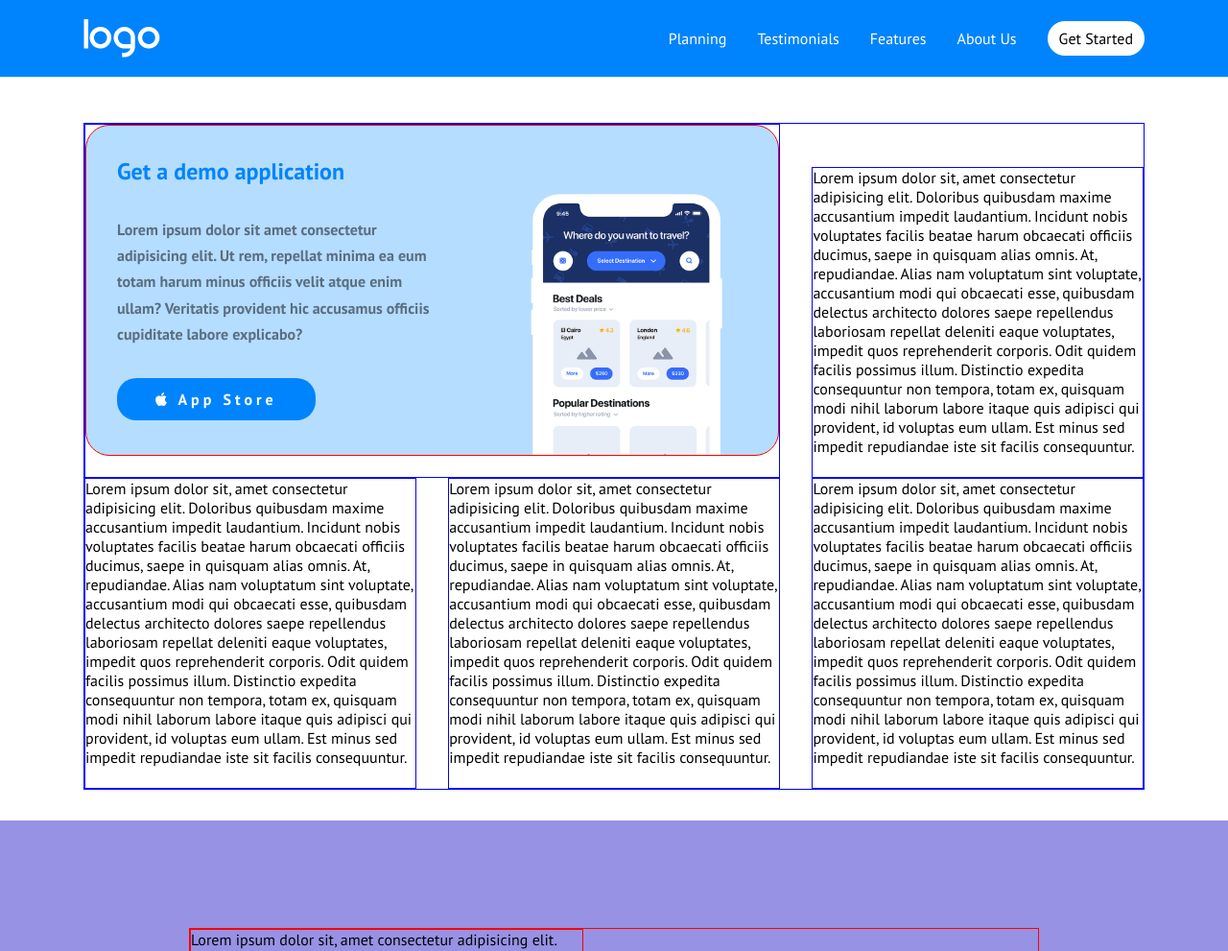
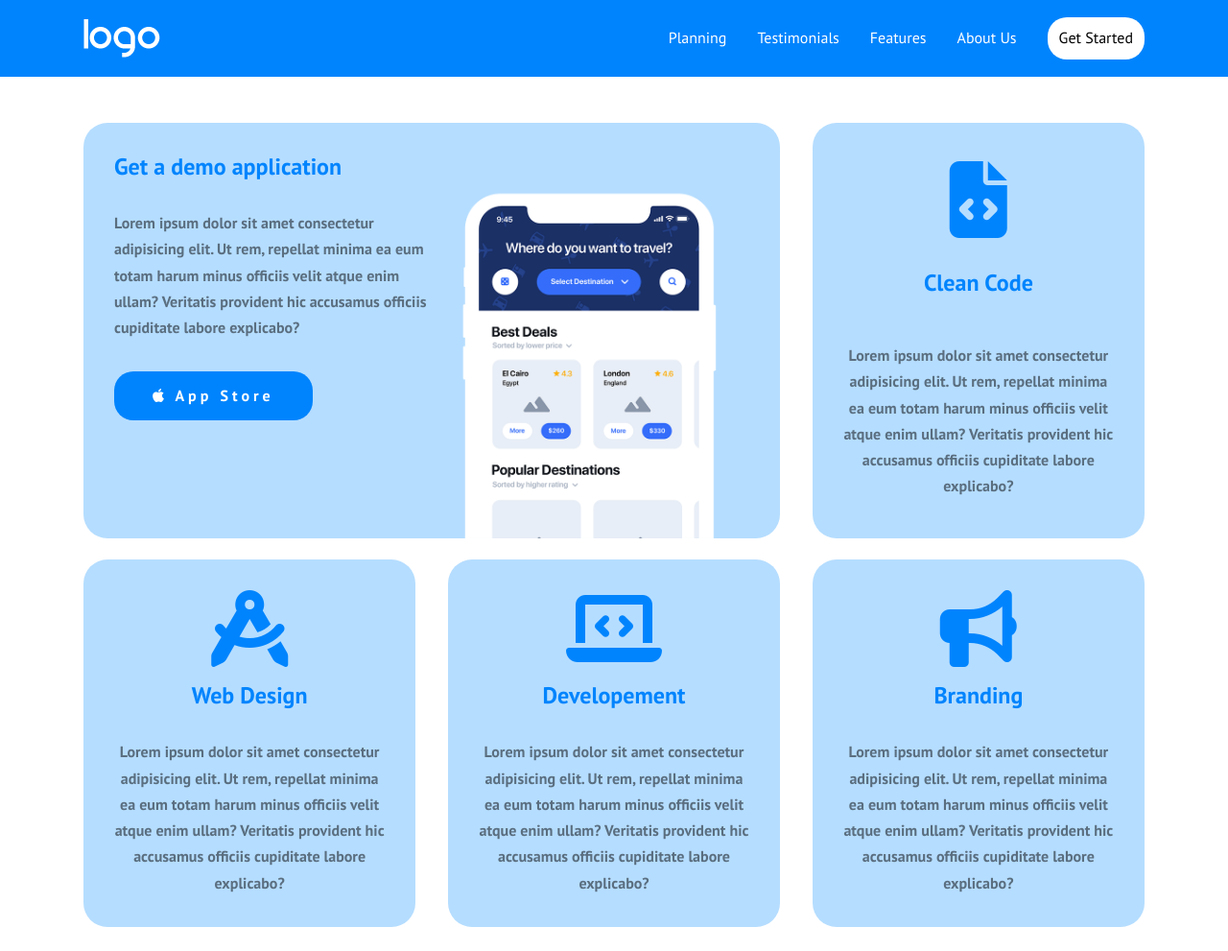
Before and after one commit to cibs84/htmlcss-responsive-layout, a plain HTML site: page index.html in a window 1280 px wide. Shown: the top 991 px of the page at 96% size. Drawn offline with Linux system fonts and the light colour scheme.

Commit message:
SECTION Features completed

```diff
--- a/css/style.css
+++ b/css/style.css
@@ -8,6 +8,7 @@
 /* COMMON */
 body {
     font-family: 'PT Sans', sans-serif;
+    line-height: 1.7rem;
 }
 a {
     text-decoration: none;
@@ -47,35 +48,18 @@ header .container nav.flex-container {
     justify-content: space-between;
     align-items: center;
     color: white;
-
-    /* TEST */
-    /* background-color: green; */
-}
-
-header .container nav.flex-container .logo {
-    /* TEST */
-    /* background-color: orange; */
 }
 
 header .container nav.flex-container .burger-menu {
     font-size: 1.5rem;
-
-    /* TEST */
-    /* background-color: orange; */
 }
 
 header .container nav.flex-container ul.flex-container {
     display: none;
-
-    /* TEST */
-    /* background-color: purple; */
 }
 
 header .container nav.flex-container ul.flex-container li {
     margin-left: 2rem;
-
-    /* TEST */
-    /* background-color: orange; */
 }
 
 /* MAIN */
@@ -88,64 +72,64 @@ header .container nav.flex-container ul.flex-container li {
 
 #features .container .columns.flex-container {
     flex-wrap: wrap;
-
-    /* TEST */
-    border: 1px solid red;
 }
 
 #features .container .columns.flex-container .col {
     width: 100%;
     padding-bottom: 1.4rem;
-
-    /* TEST */
-    border: 1px solid blue;
 }
 
-#features .col .card.flex-container {
-    flex-wrap: wrap;
+#features .col:first-child .card.flex-container {
     justify-content: center;
+    align-items: flex-start;
+    padding-bottom: 0;
+    text-align: left;
+}
+
+#features .col .card {
     background-color: #b5ddff;
     padding: 2rem;
     border-radius: 25px;
-
-    /* TEST */
-    border: 1px solid red;
+    text-align: center;
+    height: 100%;
+    justify-content: center;
+    align-items: center;
+    flex-wrap: wrap;
 }
 
-#features .col .card.flex-container:first-child {
-    padding-bottom: 0;
+#features .col .card .icon {
+    width: 100%;
+    color: #0084fd;
+    font-size: 5rem;
+    margin-bottom: 1rem;
 }
 
-#features .col .card.flex-container .text h2 {
+#features .col .card h2 {
     color: #0084fd;
     font-size: 1.5rem;
 }
 
-#features .col .card.flex-container .text p {
+#features .col .card p {
     line-height: 1.7rem;
-    margin: 2rem 0;
+    margin-top: 2rem;
     font-weight: 600;
     color: #5a6e7f;
 }
 
-#features .col .card.flex-container .text a {
+#features .col .card .text a {
     font-weight: 600;
     color: white;
+    letter-spacing: 0.25rem;
     background-color: #0084fd;
     border-radius: 20px;
     padding: 12px 40px;
-    letter-spacing: 0.25rem;
-}
-
-#features .col .card.flex-container .image {
+    margin-top: 2rem;
 }
 
 #features .col .card.flex-container img {
     width: 250px;
     margin-top: 2rem;
 }
-
-
 
 /* SECTION - Assets */
 #assets {
@@ -295,12 +279,6 @@ footer .container > div {
     /* SECTION - Features */
     #features .container .columns.flex-container {
         justify-content: space-between;
-        align-items: flex-end;
-        /* margin-left: -1.4rem;
-        margin-right: -1.4rem; */
-
-        /* TEST */
-        border: 1px solid blue;
     }
 
     #features .container .columns.flex-container .col {
@@ -309,9 +287,6 @@ footer .container > div {
 
     #features .container .columns.flex-container .col:first-child {
         width: calc((100% / 3) * 2 - 0.7rem);
-    }
-
-    #features .col .card.flex-container {
         justify-content: flex-start;
     }
 
@@ -364,12 +339,8 @@ footer .container > div {
     }
 
     /* SECTION - Features */
-    #features .col .card.flex-container > * {
+    #features .col:first-child .card.flex-container > * {
         width: 50%;
-    }
-
-    #features .col .card.flex-container {
-        justify-content: space-between;
     }
 
     /* SECTION - Assets */
--- a/index.html
+++ b/index.html
@@ -75,39 +75,70 @@
                             </div>
 
                             <!-- Image -->
-                            <!-- <div class="image"> -->
-                                <img src="img/phone.png" alt="Phone illustration">
-                            <!-- </div> -->
+                            <img src="img/phone.png" alt="Phone illustration">
                         </div>
                     </div>
 
                     <!-- Feature -->
                     <div class="col">
-                        Lorem ipsum dolor sit, amet consectetur adipisicing elit. Doloribus quibusdam maxime accusantium impedit laudantium. Incidunt nobis voluptates facilis beatae harum obcaecati officiis ducimus, saepe in quisquam alias omnis. At, repudiandae.
-                        Alias nam voluptatum sint voluptate, accusantium modi qui obcaecati esse, quibusdam delectus architecto dolores saepe repellendus laboriosam repellat deleniti eaque voluptates, impedit quos reprehenderit corporis. Odit quidem facilis possimus illum.
-                        Distinctio expedita consequuntur non tempora, totam ex, quisquam modi nihil laborum labore itaque quis adipisci qui provident, id voluptas eum ullam. Est minus sed impedit repudiandae iste sit facilis consequuntur.
+                        <div class="card flex-container">
+
+                            <div class="icon">
+                                <i class="fa-solid fa-file-code"></i>
+                            </div>
+
+                            <h2>Clean Code</h2>
+
+                            <p>Lorem ipsum dolor sit amet consectetur adipisicing elit. Ut rem, repellat minima ea eum totam harum minus officiis velit atque enim ullam? Veritatis provident hic accusamus officiis cupiditate labore explicabo?</p>
+
+                        </div>
                     </div>
 
                     <!-- Feature -->
                     <div class="col">
-                        Lorem ipsum dolor sit, amet consectetur adipisicing elit. Doloribus quibusdam maxime accusantium impedit laudantium. Incidunt nobis voluptates facilis beatae harum obcaecati officiis ducimus, saepe in quisquam alias omnis. At, repudiandae.
-                        Alias nam voluptatum sint voluptate, accusantium modi qui obcaecati esse, quibusdam delectus architecto dolores saepe repellendus laboriosam repellat deleniti eaque voluptates, impedit quos reprehenderit corporis. Odit quidem facilis possimus illum.
-                        Distinctio expedita consequuntur non tempora, totam ex, quisquam modi nihil laborum labore itaque quis adipisci qui provident, id voluptas eum ullam. Est minus sed impedit repudiandae iste sit facilis consequuntur.
+                        <div class="card flex-container">
+
+                            <div class="icon">
+                                <i class="fa-solid fa-compass-drafting"></i>
+                            </div>
+
+                            <h2>Web Design</h2>
+
+                            <p>Lorem ipsum dolor sit amet consectetur adipisicing elit. Ut rem, repellat minima ea eum totam harum minus officiis velit atque enim ullam? Veritatis provident hic accusamus officiis cupiditate labore explicabo?</p>
+
+                        </div>
                     </div>
 
                     <!-- Feature -->
                     <div class="col">
-                        Lorem ipsum dolor sit, amet consectetur adipisicing elit. Doloribus quibusdam maxime accusantium impedit laudantium. Incidunt nobis voluptates facilis beatae harum obcaecati officiis ducimus, saepe in quisquam alias omnis. At, repudiandae.
-                        Alias nam voluptatum sint voluptate, accusantium modi qui obcaecati esse, quibusdam delectus architecto dolores saepe repellendus laboriosam repellat deleniti eaque voluptates, impedit quos reprehenderit corporis. Odit quidem facilis possimus illum.
-                        Distinctio expedita consequuntur non tempora, totam ex, quisquam modi nihil laborum labore itaque quis adipisci qui provident, id voluptas eum ullam. Est minus sed impedit repudiandae iste sit facilis consequuntur.
+                        <div class="card flex-container">
+
+                            <div class="icon">
+                                <i class="fa-solid fa-laptop-code"></i>
+                            </div>
+
+                            <h2>Developement</h2>
+
+                            <p>Lorem ipsum dolor sit amet consectetur adipisicing elit. Ut rem, repellat minima ea eum totam harum minus officiis velit atque enim ullam? Veritatis provident hic accusamus officiis cupiditate labore explicabo?</p>
+
+                        </div>
                     </div>
 
                     <!-- Feature -->
                     <div class="col">
-                        Lorem ipsum dolor sit, amet consectetur adipisicing elit. Doloribus quibusdam maxime accusantium impedit laudantium. Incidunt nobis voluptates facilis beatae harum obcaecati officiis ducimus, saepe in quisquam alias omnis. At, repudiandae.
-                        Alias nam voluptatum sint voluptate, accusantium modi qui obcaecati esse, quibusdam delectus architecto dolores saepe repellendus laboriosam repellat deleniti eaque voluptates, impedit quos reprehenderit corporis. Odit quidem facilis possimus illum.
-                        Distinctio expedita consequuntur non tempora, totam ex, quisquam modi nihil laborum labore itaque quis adipisci qui provident, id voluptas eum ullam. Est minus sed impedit repudiandae iste sit facilis consequuntur.
+                        <div class="card flex-container">
+
+                            <div class="icon">
+                                <i class="fa-solid fa-bullhorn"></i>
+                            </div>
+
+                            <h2>Branding</h2>
+
+                            <p>Lorem ipsum dolor sit amet consectetur adipisicing elit. Ut rem, repellat minima ea eum totam harum minus officiis velit atque enim ullam? Veritatis provident hic accusamus officiis cupiditate labore explicabo?</p>
+
+                        </div>
                     </div>
+
                 </div>
             </div>
         </section>
```
